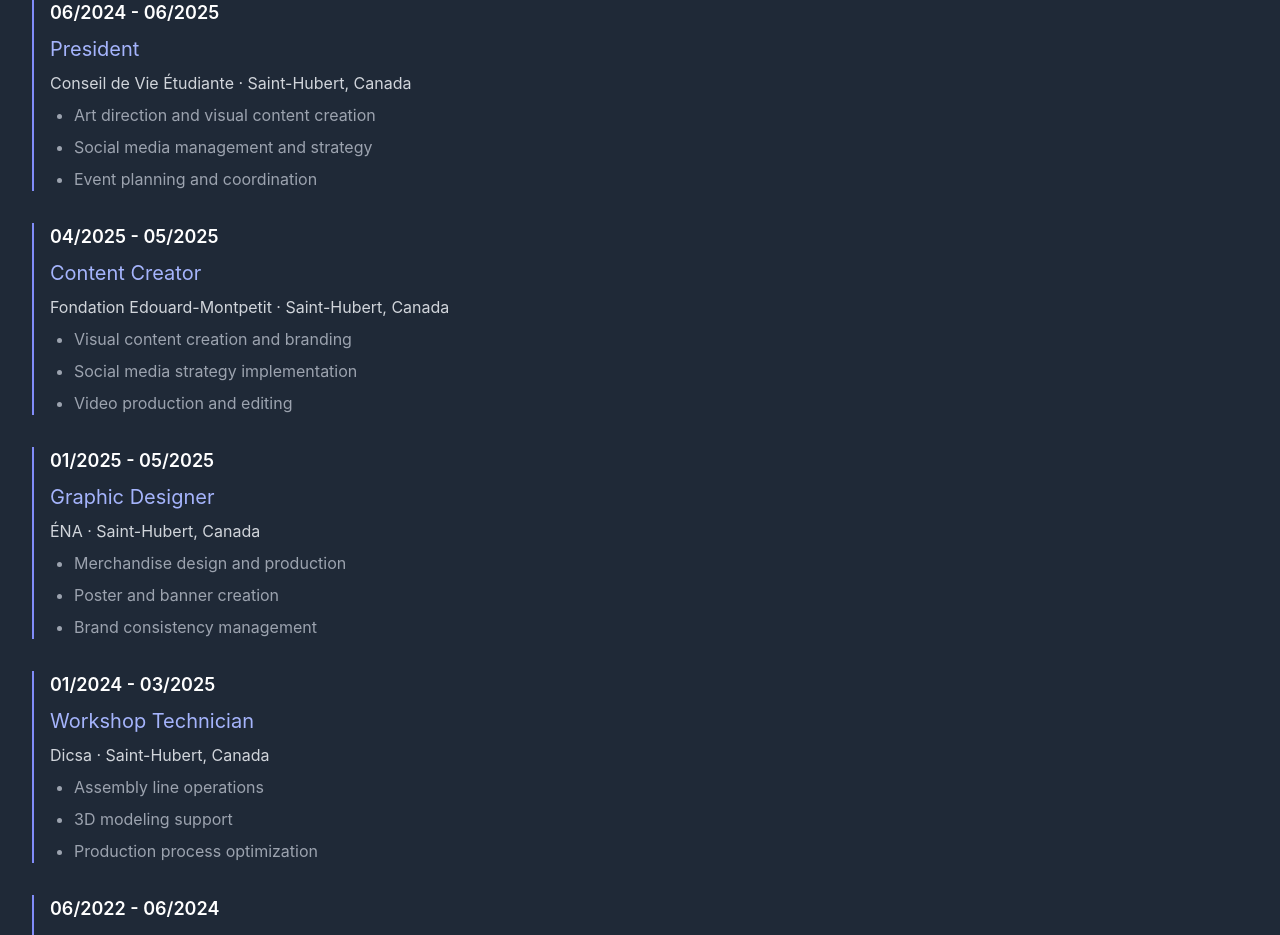
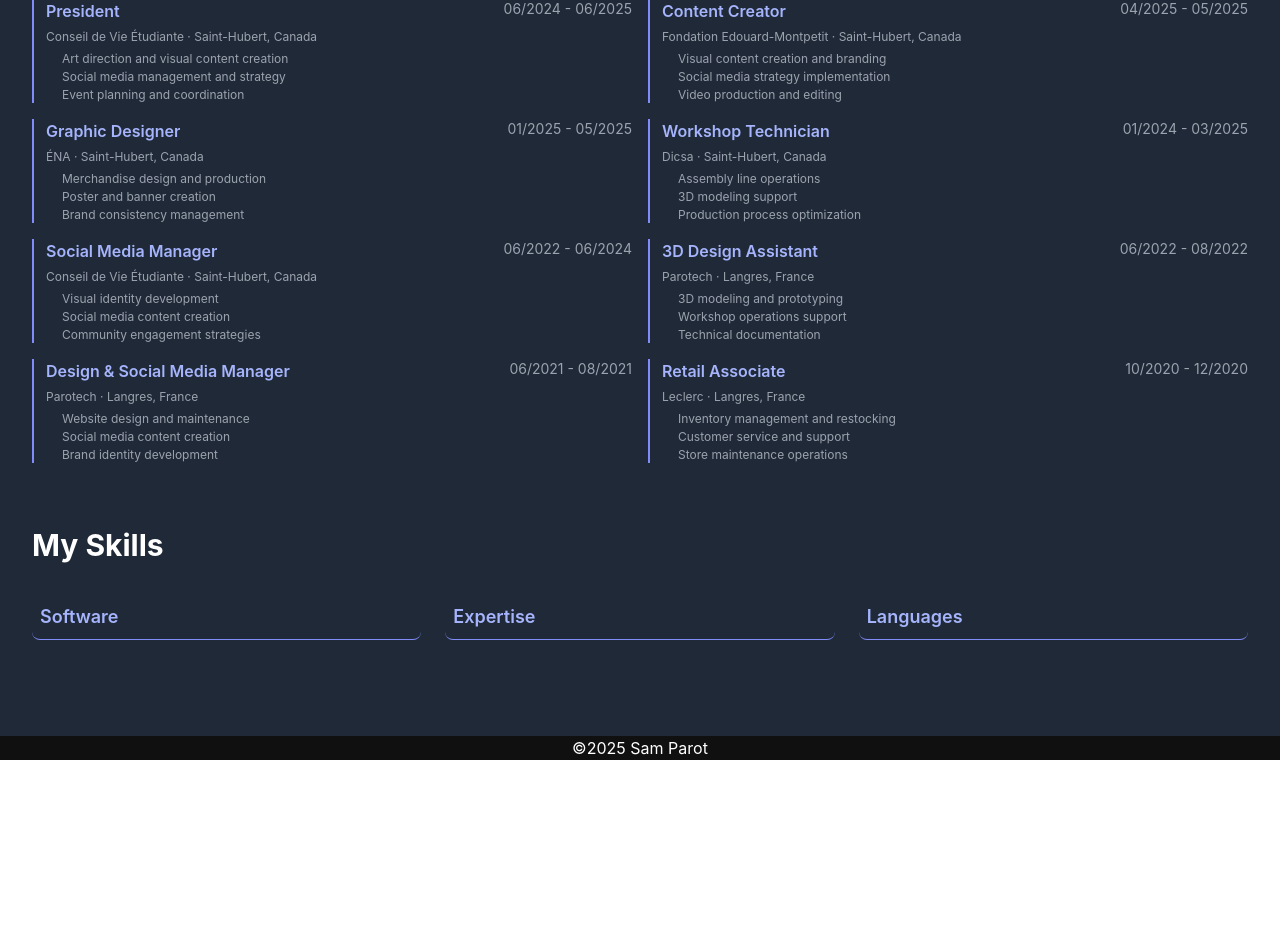
Before and after one commit to hanihoumimid/sam_portfolio, a React (Create React App) app: page /sam_portfolio/resume in a window 1280 px wide. Shown: the part 1360-2295 px from the top of the page. After the commit the page ends 2120 px from the top, so only its background shows below. Built offline with nearby package versions, Linux system fonts and the light colour scheme.

Commit message:
Plus que quelques détails à régler (les dates des exp et peut-être l'agencement en colonne/ligne des skills

```diff
--- a/src/Pages/Resume.js
+++ b/src/Pages/Resume.js
@@ -8,6 +8,124 @@
     setVisibleSection((prev) => (prev === section ? null : section));
   };
 
+  const skillsData = {
+    software: [
+      { name: 'Adobe Illustrator', level: 'Advanced' },
+      { name: 'Adobe Premier Rush', level: 'Intermediate' },
+      { name: 'Figma', level: 'Intermediate' },
+      { name: 'Adobe Lightroom', level: 'Intermediate' },
+      { name: 'Adobe Photoshop', level: 'Intermediate' },
+      { name: 'Notion', level: 'Intermediate' },
+      { name: 'Adobe Indesign', level: 'Intermediate' },
+      { name: 'Adobe Express', level: 'Advanced' },
+    ],
+    expertise: [
+      { name: 'Logo Design', level: 'Intermediate' },
+      { name: 'Social Media Graphics', level: 'Advanced' },
+      { name: 'Branding', level: 'Advanced' },
+      { name: 'Print Design', level: 'Intermediate' },
+      { name: 'Event Planning', level: 'Advanced' },
+      { name: 'Leadership' },
+      { name: 'Teamwork' },
+      { name: 'Attention to detail' },
+    ],
+    languages: [
+      { language: 'French', level: 'Native' },
+      { language: 'English', level: 'Advanced' },
+    ]
+  };
+
+  const experiences = [
+    {
+      title: "President",
+      date: "06/2024 - 06/2025",
+      company: "Conseil de Vie Étudiante",
+      location: "Saint-Hubert, Canada",
+      points: [
+        "Art direction and visual content creation",
+        "Social media management and strategy",
+        "Event planning and coordination"
+      ]
+    },
+    {
+      title: "Content Creator",
+      date: "04/2025 - 05/2025",
+      company: "Fondation Edouard-Montpetit",
+      location: "Saint-Hubert, Canada",
+      points: [
+        "Visual content creation and branding",
+        "Social media strategy implementation",
+        "Video production and editing"
+      ]
+    },
+    {
+      title: "Graphic Designer",
+      date: "01/2025 - 05/2025",
+      company: "ÉNA",
+      location: "Saint-Hubert, Canada",
+      points: [
+        "Merchandise design and production",
+        "Poster and banner creation",
+        "Brand consistency management"
+      ]
+    },
+    {
+      title: "Workshop Technician",
+      date: "01/2024 - 03/2025",
+      company: "Dicsa",
+      location: "Saint-Hubert, Canada",
+      points: [
+        "Assembly line operations",
+        "3D modeling support",
+        "Production process optimization"
+      ]
+    },
+    {
+      title: "Social Media Manager",
+      date: "06/2022 - 06/2024",
+      company: "Conseil de Vie Étudiante",
+      location: "Saint-Hubert, Canada",
+      points: [
+        "Visual identity development",
+        "Social media content creation",
+        "Community engagement strategies"
+      ]
+    },
+    {
+      title: "3D Design Assistant",
+      date: "06/2022 - 08/2022",
+      company: "Parotech",
+      location: "Langres, France",
+      points: [
+        "3D modeling and prototyping",
+        "Workshop operations support",
+        "Technical documentation"
+      ]
+    },
+    {
+      title: "Design & Social Media Manager",
+      date: "06/2021 - 08/2021",
+      company: "Parotech",
+      location: "Langres, France",
+      points: [
+        "Website design and maintenance",
+        "Social media content creation",
+        "Brand identity development"
+      ]
+    },
+    {
+      title: "Retail Associate",
+      date: "10/2020 - 12/2020",
+      company: "Leclerc",
+      location: "Langres, France",
+      points: [
+        "Inventory management and restocking",
+        "Customer service and support",
+        "Store maintenance operations"
+      ]
+    }
+  ];
+
   return (
     <div className="bg-gray-800 py-12 sm:py-24 relative">
       <div className="mx-auto max-w-7xl px-4 sm:px-6 lg:px-8 space-y-16">
@@ -15,7 +133,7 @@
         {/* Titre principal */}
         <div className="text-center">
           <h1 className="text-3xl font-bold tracking-tight text-white sm:text-4xl md:text-5xl">
-            My Résumé
+            My Resume
           </h1>
           <p className="mt-4 text-lg leading-8 text-gray-200 sm:text-xl">
             Here's a quick overview of my journey and skillset.
@@ -59,8 +177,6 @@
           </p>
         </div>
 
-
-
         {/* About me */}
         <div className="space-y-12 px-4 sm:px-0">
           <h2 className="text-2xl font-bold text-white sm:text-3xl">About me</h2>
@@ -77,181 +193,103 @@
           </div>
         </div>
 
-
-        {/* Sections */}
         {/* Professional Experience */}
         <div className="space-y-6">
           <h2 className="text-2xl font-bold text-white sm:text-3xl">Experience</h2>
-  <ul className="space-y-8">
-
-    {/* President */}
-    <li className="border-l-2 border-indigo-400 pl-4">
-      <div className="flex flex-col gap-2">
-        <p className="text-lg font-semibold text-white">06/2024 - 06/2025</p>
-        <h3 className="text-xl text-indigo-300">President</h3>
-        <p className="text-gray-300">Conseil de Vie Étudiante · Saint-Hubert, Canada</p>
-        <ul className="list-disc pl-6 text-gray-400 space-y-2">
-          <li>Art direction and visual content creation</li>
-          <li>Social media management and strategy</li>
-          <li>Event planning and coordination</li>
+          <div className="grid grid-cols-1 md:grid-cols-2 gap-4">
+            {experiences.map((exp, index) => (
+              <div key={index} className="border-l-2 border-indigo-400 pl-3 space-y-1.5">
+                <div className="flex justify-between items-start align-items-center">
+                  <h3 className="text-base font-semibold text-indigo-300">{exp.title}</h3>
+                  <p className="text-sm text-gray-400">{exp.date}</p>
+                </div>
+                <p className="text-xs text-gray-400">{exp.company} · {exp.location}</p>
+                <ul className="list-square pl-4 text-xs text-gray-400 space-y-0.5">
+                  {exp.points.map((point, i) => (
+                    <li key={i}>{point}</li>
+                  ))}
                 </ul>
               </div>
-    </li>
-
-    {/* Content Creator */}
-    <li className="border-l-2 border-indigo-400 pl-4">
-      <div className="flex flex-col gap-2">
-        <p className="text-lg font-semibold text-white">04/2025 - 05/2025</p>
-        <h3 className="text-xl text-indigo-300">Content Creator</h3>
-        <p className="text-gray-300">Fondation Edouard-Montpetit · Saint-Hubert, Canada</p>
-        <ul className="list-disc pl-6 text-gray-400 space-y-2">
-          <li>Visual content creation and branding</li>
-          <li>Social media strategy implementation</li>
-          <li>Video production and editing</li>
-        </ul>
+            ))}
           </div>
-    </li>
-
-    {/* Graphic Designer */}
-    <li className="border-l-2 border-indigo-400 pl-4">
-      <div className="flex flex-col gap-2">
-        <p className="text-lg font-semibold text-white">01/2025 - 05/2025</p>
-        <h3 className="text-xl text-indigo-300">Graphic Designer</h3>
-        <p className="text-gray-300">ÉNA · Saint-Hubert, Canada</p>
-        <ul className="list-disc pl-6 text-gray-400 space-y-2">
-          <li>Merchandise design and production</li>
-          <li>Poster and banner creation</li>
-          <li>Brand consistency management</li>
-        </ul>
-      </div>
-    </li>
-
-    {/* Dicsa Employee */}
-    <li className="border-l-2 border-indigo-400 pl-4">
-      <div className="flex flex-col gap-2">
-        <p className="text-lg font-semibold text-white">01/2024 - 03/2025</p>
-        <h3 className="text-xl text-indigo-300">Workshop Technician</h3>
-        <p className="text-gray-300">Dicsa · Saint-Hubert, Canada</p>
-        <ul className="list-disc pl-6 text-gray-400 space-y-2">
-          <li>Assembly line operations</li>
-          <li>3D modeling support</li>
-          <li>Production process optimization</li>
-        </ul>
-      </div>
-    </li>
-
-    {/* Social Manager */}
-    <li className="border-l-2 border-indigo-400 pl-4">
-      <div className="flex flex-col gap-2">
-        <p className="text-lg font-semibold text-white">06/2022 - 06/2024</p>
-        <h3 className="text-xl text-indigo-300">Social Media Manager</h3>
-        <p className="text-gray-300">Conseil de Vie Étudiante · Saint-Hubert, Canada</p>
-        <ul className="list-disc pl-6 text-gray-400 space-y-2">
-          <li>Visual identity development</li>
-          <li>Social media content creation</li>
-          <li>Community engagement strategies</li>
-        </ul>
-      </div>
-    </li>
-
-    {/* Parotech Employee */}
-    <li className="border-l-2 border-indigo-400 pl-4">
-      <div className="flex flex-col gap-2">
-        <p className="text-lg font-semibold text-white">06/2022 - 08/2022</p>
-        <h3 className="text-xl text-indigo-300">3D Design Assistant</h3>
-        <p className="text-gray-300">Parotech · Langres, France</p>
-        <ul className="list-disc pl-6 text-gray-400 space-y-2">
-          <li>3D modeling and prototyping</li>
-          <li>Workshop operations support</li>
-          <li>Technical documentation</li>
-        </ul>
-      </div>
-    </li>
-
-    {/* Parotech Design */}
-    <li className="border-l-2 border-indigo-400 pl-4">
-      <div className="flex flex-col gap-2">
-        <p className="text-lg font-semibold text-white">06/2021 - 08/2021</p>
-        <h3 className="text-xl text-indigo-300">Design & Social Media Manager</h3>
-        <p className="text-gray-300">Parotech · Langres, France</p>
-        <ul className="list-disc pl-6 text-gray-400 space-y-2">
-          <li>Website design and maintenance</li>
-          <li>Social media content creation</li>
-          <li>Brand identity development</li>
-        </ul>
-      </div>
-    </li>
-
-    {/* Leclerc */}
-    <li className="border-l-2 border-indigo-400 pl-4">
-      <div className="flex flex-col gap-2">
-        <p className="text-lg font-semibold text-white">10/2020 - 12/2020</p>
-        <h3 className="text-xl text-indigo-300">Retail Associate</h3>
-        <p className="text-gray-300">Leclerc · Langres, France</p>
-        <ul className="list-disc pl-6 text-gray-400 space-y-2">
-          <li>Inventory management and restocking</li>
-          <li>Customer service and support</li>
-          <li>Store maintenance operations</li>
-        </ul>
-      </div>
-    </li>
-
-  </ul>
         </div>
 
-          {/* Skills */}
-          <div className="space-y-6">
-            <h2 className="text-2xl font-bold text-white sm:text-3xl">Skills</h2>
-            <div className="flex flex-col gap-6 border-2 border-gray-700 p-4 rounded-lg sm:flex-row sm:flex-wrap">
-              {/* Software */}
-              <div className="flex-1 min-w-[200px]">
-                <h5
+        {/* Skills Section */}
+        <div className="space-y-8">
+          <h2 className="text-2xl font-bold text-white sm:text-3xl">My Skills</h2>
+
+          <div className="grid grid-cols-1 md:grid-cols-3 gap-6">
+
+            {/* Onglet Software */}
+            <div className="space-y-4">
+              <h3
                 onClick={() => toggleSection('software')}
-                  className="cursor-pointer text-lg font-semibold text-indigo-300 hover:underline sm:text-xl"
+                className="cursor-pointer text-lg font-semibold text-indigo-300 border-b border-indigo-400 pb-2 hover:bg-gray-700/30 p-2 rounded-lg transition-colors"
               >
                 Software
-                </h5>
+              </h3>
               {visibleSection === 'software' && (
-                  <div className="flex flex-col gap-2 mt-2 text-gray-300 sm:flex-row sm:flex-wrap">
-                    <span className="px-2 py-1 bg-gray-700 rounded">Adobe Illustrator</span>
-                    <span className="px-2 py-1 bg-gray-700 rounded">Adobe Lightroom</span>
-                    <span className="px-2 py-1 bg-gray-700 rounded">Notion</span>
+                <div className="flex flex-wrap gap-4">
+                  {skillsData.software.map((skill, index) => (
+                    <div key={index} className="flex items-center gap-2 p-2 rounded-lg hover:bg-gray-700/30">
+                      <span className="text-gray-300">{skill.name}</span>
+                      <span className={`px-2 py-1 text-xs rounded-full
+                        ${skill.level === 'Advanced' ? 'bg-green-500/20 text-green-400' : 'bg-yellow-500/20 text-yellow-400'}`}>
+                        {skill.level}
+                      </span>
+                    </div>
+                  ))}
                 </div>
               )}
             </div>
 
-              {/* Expertise */}
-              <div className="flex-1 min-w-[200px]">
-                <h5
+            {/* Onglet Expertise */}
+            <div className="space-y-4">
+              <h3
                 onClick={() => toggleSection('expertise')}
-                  className="cursor-pointer text-lg font-semibold text-indigo-300 hover:underline sm:text-xl"
+                className="cursor-pointer text-lg font-semibold text-indigo-300 border-b border-indigo-400 pb-2 hover:bg-gray-700/30 p-2 rounded-lg transition-colors"
               >
                 Expertise
-                </h5>
+              </h3>
               {visibleSection === 'expertise' && (
-                  <div className="flex flex-col gap-2 mt-2 text-gray-300 sm:flex-row sm:flex-wrap">
-                    <span className="px-2 py-1 bg-gray-700 rounded">Logo Design</span>
-                    <span className="px-2 py-1 bg-gray-700 rounded">Branding</span>
-                    <span className="px-2 py-1 bg-gray-700 rounded">Teamwork</span>
+                <div className="flex flex-wrap gap-4">
+                  {skillsData.expertise.map((skill, index) => (
+                    <div key={index} className="flex items-center gap-2 p-2 rounded-lg hover:bg-gray-700/30">
+                      <span className="text-gray-300">{skill.name}</span>
+                      {skill.level && (
+                        <span className={`px-2 py-1 text-xs rounded-full
+                          ${skill.level === 'Advanced' ? 'bg-green-500/20 text-green-400' : 'bg-yellow-500/20 text-yellow-400'}`}>
+                          {skill.level}
+                        </span>
+                      )}
+                    </div>
+                  ))}
                 </div>
               )}
             </div>
 
-              {/* Language */}
-              <div className="flex-1 min-w-[200px]">
-                <h5
-                  onClick={() => toggleSection('language')}
-                  className="cursor-pointer text-lg font-semibold text-indigo-300 hover:underline sm:text-xl"
+            {/* Onglet Languages */}
+            <div className="space-y-4">
+              <h3
+                onClick={() => toggleSection('languages')}
+                className="cursor-pointer text-lg font-semibold text-indigo-300 border-b border-indigo-400 pb-2 hover:bg-gray-700/30 p-2 rounded-lg transition-colors"
               >
-                  Language
-                </h5>
-                {visibleSection === 'language' && (
-                  <div className="flex flex-col gap-2 mt-2 text-gray-300">
-                    <span className="px-2 py-1 bg-gray-700 rounded">French: Native</span>
-                    <span className="px-2 py-1 bg-gray-700 rounded">English: Advanced</span>
+                Languages
+              </h3>
+              {visibleSection === 'languages' && (
+                <div className="flex flex-wrap gap-4">
+                  {skillsData.languages.map((lang, index) => (
+                    <div key={index} className="flex items-center gap-2 p-2 rounded-lg hover:bg-gray-700/30">
+                      <span className="text-gray-300">{lang.language}</span>
+                      <span className="px-2 py-1 text-xs rounded-full bg-blue-500/20 text-blue-300">
+                        {lang.level}
+                      </span>
+                    </div>
+                  ))}
                 </div>
               )}
             </div>
+
           </div>
         </div>
       </div>
```
Lines whose indentation alone changed are shown as unchanged.
